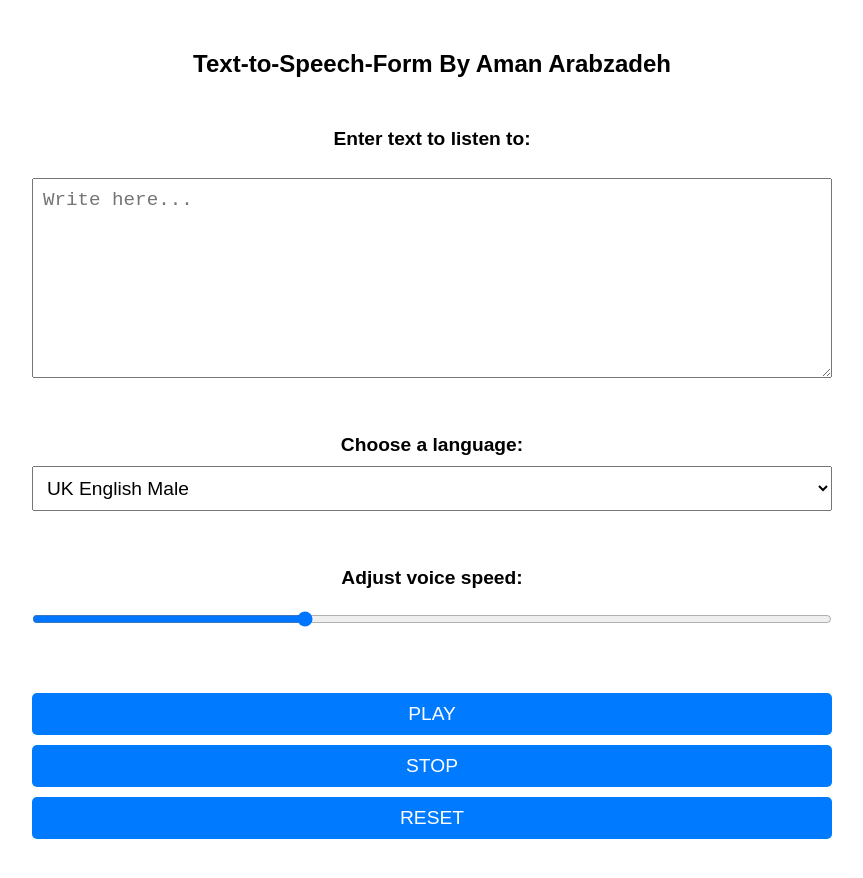
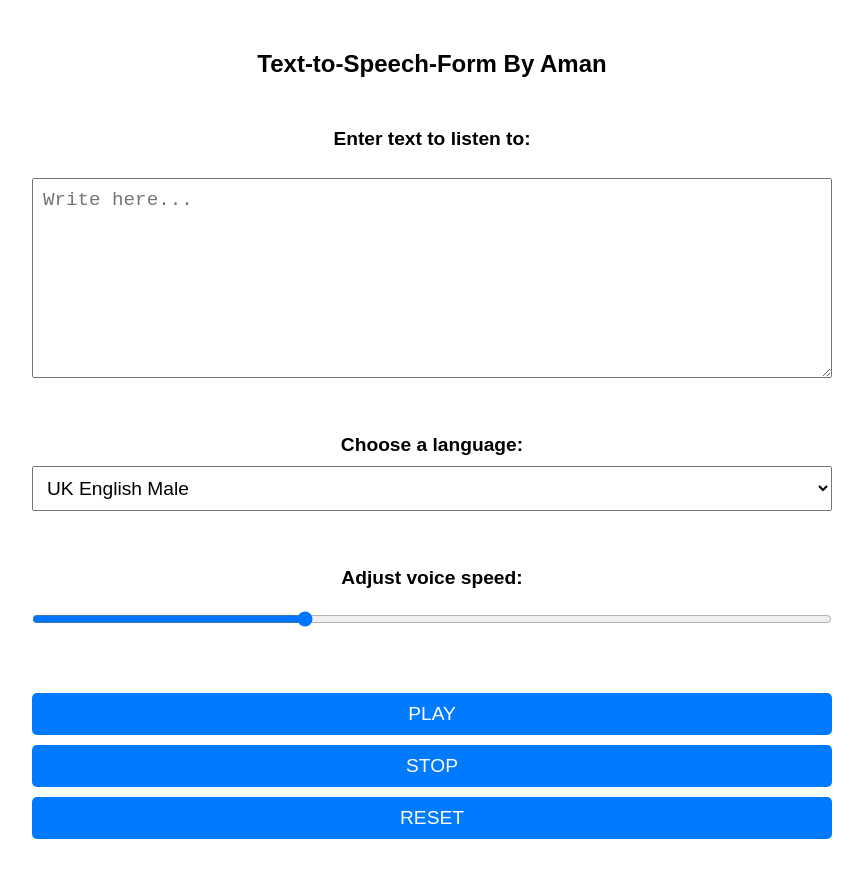
Before and after one commit to KORAY-AMAN-ASLAN/Text-to-Speech-Form.github.io, a plain HTML site: page index.html in a window 1280 px wide. Shown: the whole page, without its empty margins (208-1071 px from the left). Drawn offline with Linux system fonts and the light colour scheme.

Commit message:
Use this

```diff
--- a/index.html
+++ b/index.html
@@ -17,7 +17,7 @@
     <div id="googleTranslate"></div>
 
     <section class="form">
-          <h1>Text-to-Speech-Form By Aman Arabzadeh</h1>
+          <h1>Text-to-Speech-Form By Aman</h1>
     <form>
       <label for="text">Enter text to listen to:</label><br />
       <textarea id="text" name="text" rows="50" cols="200" placeholder="Write here..."></textarea
```
